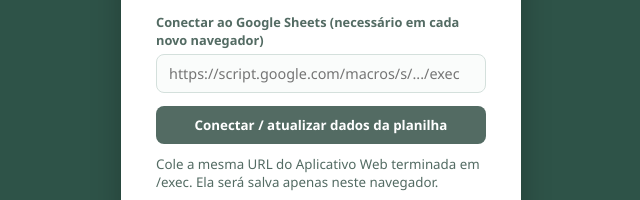
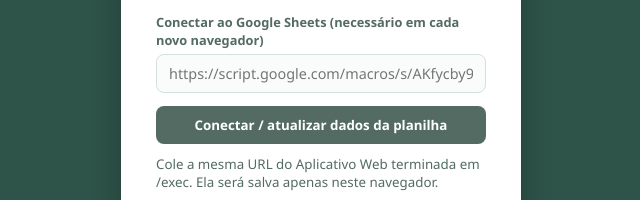
Before and after one commit to Geovana0208/sistemafinanceirorealiza, a plain HTML site: page index.html in a window 1280 px wide. Shown: the part 375-575 px from the top of the page, 319-959 px from the left. Drawn offline with nearby package versions, Linux system fonts and the light colour scheme.

Commit message:
Update index.html

```diff
--- a/index.html
+++ b/index.html
@@ -102,7 +102,7 @@ th{background:var(--primary-light);color:var(--primary);font-weight:700}
       <div class="form-group" style="margin-bottom:20px;"><label>Palavra-passe</label><input type="password" id="loginPass" required placeholder="Sua senha" autocomplete="current-password"></div>
       <button type="submit" class="btn" style="width:100%; justify-content:center;">Entrar no Sistema</button>
     </form>
-    <div class="form-group" style="margin-top:16px; text-align:left;"><label for="inputSheetsLogin">Conectar ao Google Sheets (necessário em cada novo navegador)</label><input type="url" id="inputSheetsLogin" placeholder="https://script.google.com/macros/s/.../exec" autocomplete="url"><button type="button" class="btn btn-secondary" style="width:100%; margin-top:8px; justify-content:center;" onclick="salvarSheetsAntesLogin()">Conectar / atualizar dados da planilha</button><small style="display:block;margin-top:6px;color:var(--text-muted);">Cole a mesma URL do Aplicativo Web terminada em /exec. Ela será salva apenas neste navegador.</small></div>
+    <div class="form-group" style="margin-top:16px; text-align:left;"><label for="inputSheetsLogin">Conectar ao Google Sheets (necessário em cada novo navegador)</label><input type="url" id="inputSheetsLogin" placeholder="https://script.google.com/macros/s/AKfycby9vjHPCmLpFaEksUUMKsGC6uA7whEYaIRBPO2h2ckP-STFB6u-QdH_0uAlXVZZZiiTzQ/exec" autocomplete="url"><button type="button" class="btn btn-secondary" style="width:100%; margin-top:8px; justify-content:center;" onclick="salvarSheetsAntesLogin()">Conectar / atualizar dados da planilha</button><small style="display:block;margin-top:6px;color:var(--text-muted);">Cole a mesma URL do Aplicativo Web terminada em /exec. Ela será salva apenas neste navegador.</small></div>
     <div id="loginError" style="color:var(--danger); font-size:0.8rem; margin-top:12px; font-weight:600;"></div>
     <div class="extension-help">
       <h3>Instalar extensão para consultas oficiais</h3>
@@ -516,7 +516,7 @@ th{background:var(--primary-light);color:var(--primary);font-weight:700}
     <h3 style="color: var(--primary); margin-bottom: 10px;">🔗 Configurar Google Sheets</h3>
     <p style="font-size:0.85rem; color:var(--text-muted); margin-bottom:15px;">Cole a URL do Aplicativo Web do Google Apps Script, terminada em /exec.</p>
     <div class="form-group" style="margin-bottom:15px;">
-      <input type="text" id="inputSheetsUrl" placeholder="https://script.google.com/macros/s/.../exec">
+      <input type="text" id="inputSheetsUrl" placeholder="https://script.google.com/macros/s/AKfycby9vjHPCmLpFaEksUUMKsGC6uA7whEYaIRBPO2h2ckP-STFB6u-QdH_0uAlXVZZZiiTzQ/exec">
     </div>
     <div style="display:flex; gap:10px;">
       <button class="btn" style="flex:1;" onclick="salvarConfigSheets()">Salvar e Sincronizar</button>
```
